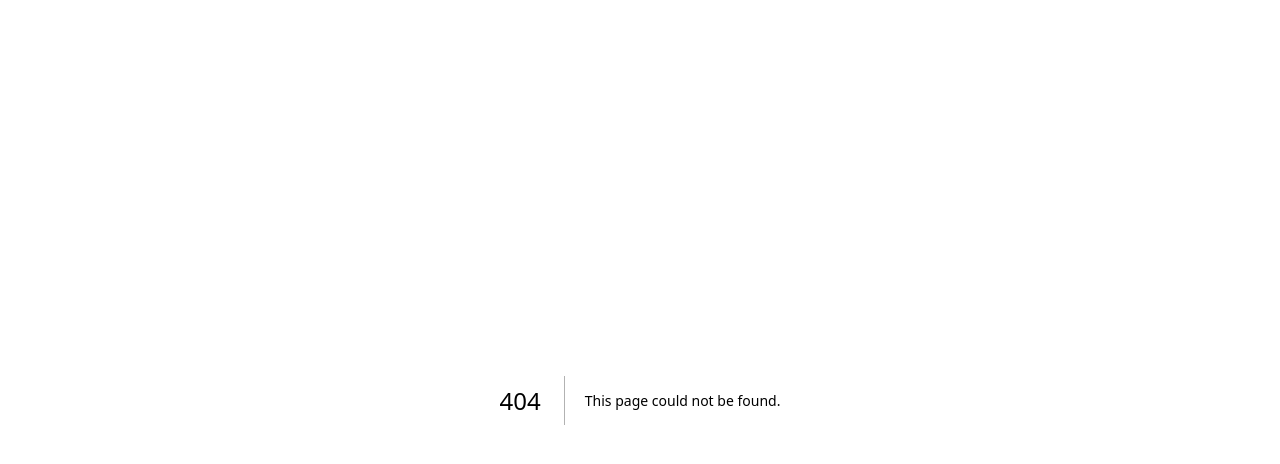
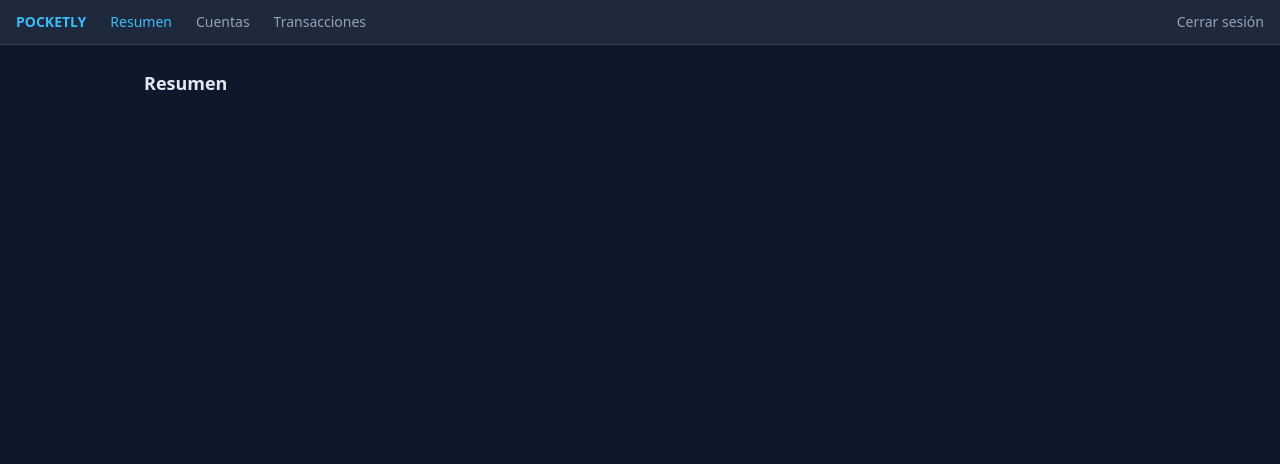
Before and after one commit to atxoupi/pocketly, a Next.js app: page /dashboard in a window 1280 px wide. Before the commit this address had no page. Shown: the top 464 px of the page. Built offline with nearby package versions, Linux system fonts and the light colour scheme; no server answers.

Commit message:
add protected dashboard shell with top nav

```diff
--- /dev/null
+++ b/src/app/dashboard/layout.tsx
@@ -0,0 +1,19 @@
+import type { ReactNode } from "react";
+import { getServerSession } from "next-auth";
+import { authOptions } from "@/lib/auth/options";
+import { generateDueRecurringTransactions } from "@/lib/calculations/generateRecurringTransactions";
+import { TopNav } from "@/components/dashboard/TopNav";
+
+export default async function DashboardLayout({ children }: { children: ReactNode }) {
+  const session = await getServerSession(authOptions);
+  if (session?.user?.id) {
+    await generateDueRecurringTransactions(session.user.id);
+  }
+
+  return (
+    <div className="min-h-screen bg-background">
+      <TopNav />
+      <main className="mx-auto max-w-5xl px-4 py-6">{children}</main>
+    </div>
+  );
+}
--- /dev/null
+++ b/src/app/dashboard/page.tsx
@@ -0,0 +1,3 @@
+export default function DashboardPage() {
+  return <h2 className="text-lg font-semibold text-text-primary">Resumen</h2>;
+}
--- /dev/null
+++ b/src/components/dashboard/TopNav.tsx
@@ -0,0 +1,34 @@
+"use client";
+
+import Link from "next/link";
+import { usePathname } from "next/navigation";
+import { signOut } from "next-auth/react";
+
+const LINKS = [
+  { href: "/dashboard", label: "Resumen" },
+  { href: "/dashboard/accounts", label: "Cuentas" },
+  { href: "/dashboard/transactions", label: "Transacciones" },
+];
+
+export function TopNav() {
+  const pathname = usePathname();
+  return (
+    <nav className="flex items-center justify-between border-b border-surface-muted bg-surface px-4 py-3">
+      <div className="flex items-center gap-6">
+        <span className="text-sm font-semibold text-accent">POCKETLY</span>
+        {LINKS.map((link) => (
+          <Link
+            key={link.href}
+            href={link.href}
+            className={pathname === link.href ? "text-sm text-accent" : "text-sm text-text-secondary"}
+          >
+            {link.label}
+          </Link>
+        ))}
+      </div>
+      <button onClick={() => signOut({ callbackUrl: "/" })} className="text-sm text-text-secondary">
+        Cerrar sesión
+      </button>
+    </nav>
+  );
+}
```
